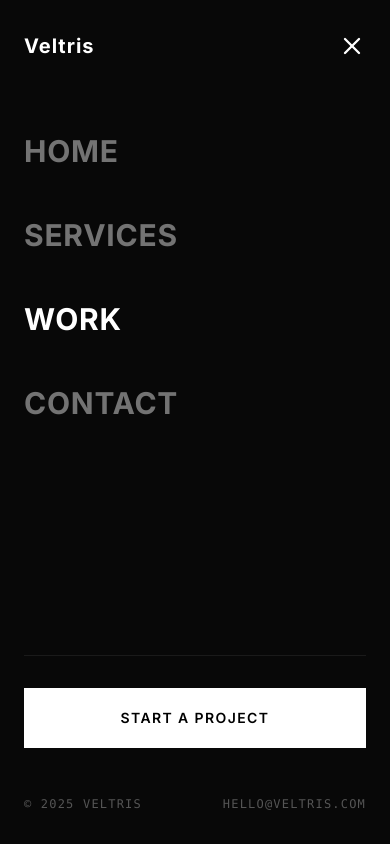
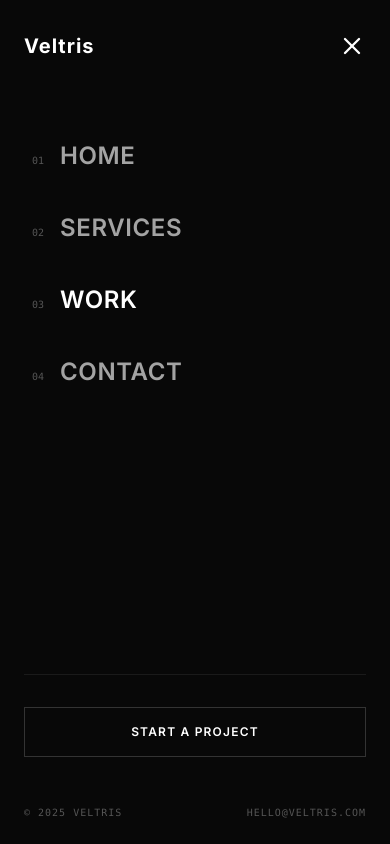
Before and after one commit to mohammadfarooqi140-ux/veltris-site, a Next.js app: page /work in a window 390 px wide. Both pictures are taken after a click on the button "Open Menu". Shown: the top 844 px of the page. Built offline with nearby package versions, Linux system fonts and the light colour scheme.

Commit message:
feat: implement targeted premium mobile structural polish

```diff
--- a/app/services/page.tsx
+++ b/app/services/page.tsx
@@ -58,7 +58,7 @@ export default function ServicesPage() {
     <main className="min-h-screen bg-[#080808] overflow-hidden">
       {/* HERO SECTION */}
       <section className="relative pt-28 pb-8 md:pt-40 md:pb-24 px-6 md:px-12 border-b border-[#1a1a1a]">
-        <div className="max-w-7xl mx-auto relative z-10 flex flex-col md:flex-row items-center justify-between gap-12">
+        <div className="max-w-7xl mx-auto relative z-10 flex flex-col md:flex-row items-center justify-between gap-6 md:gap-12">
           {/* Left Text */}
           <motion.div
             className="w-full md:w-[55%]"
--- a/app/work/page.tsx
+++ b/app/work/page.tsx
@@ -62,7 +62,7 @@ export default function WorkPage() {
     <main className="min-h-screen bg-[#080808]">
 
       {/* ── 1. COMPACT HERO INTRO ─────────────────────────────────────────── */}
-      <section className="px-6 md:px-12 max-w-7xl mx-auto pt-24 md:pt-32 pb-8 md:pb-10">
+      <section className="px-6 md:px-12 max-w-7xl mx-auto pt-24 md:pt-32 pb-4 md:pb-10">
         <motion.div
           initial={{ opacity: 0, y: 24 }}
           animate={{ opacity: 1, y: 0 }}
@@ -102,7 +102,7 @@ export default function WorkPage() {
           <div className="flex flex-col lg:flex-row">
 
             {/* LEFT TEXT PANEL — 40% */}
-            <div className="w-full lg:w-[40%] p-6 md:p-10 lg:p-12 flex flex-col justify-between gap-10 border-b lg:border-b-0 lg:border-r border-[#1a1a1a]">
+            <div className="w-full lg:w-[40%] p-5 md:p-10 lg:p-12 flex flex-col justify-between gap-8 md:gap-10 border-b lg:border-b-0 lg:border-r border-[#1a1a1a]">
               <div>
                 <p className="text-[10px] uppercase tracking-[0.2em] text-[#555] mb-5 font-mono">
                   E-COMMERCE / BRAND EXPERIENCE
@@ -150,7 +150,7 @@ export default function WorkPage() {
             </div>
 
             {/* RIGHT VISUAL PANEL — 60% */}
-            <div className="w-full lg:w-[60%] relative bg-[#040404] min-h-[320px] md:min-h-[480px] lg:min-h-0 overflow-hidden flex items-center justify-center p-6 lg:p-12">
+            <div className="w-full lg:w-[60%] relative bg-[#040404] min-h-[260px] md:min-h-[480px] lg:min-h-0 overflow-hidden flex items-center justify-center p-4 lg:p-12">
               {/* Large desktop preview */}
               <motion.div
                 animate={{ y: [0, -10, 0] }}
@@ -199,7 +199,7 @@ export default function WorkPage() {
       </section>
 
       {/* ── 3. BUILD BREAKDOWN TIMELINE ──────────────────────────────────── */}
-      <section className="px-6 md:px-12 max-w-7xl mx-auto py-16 md:py-28">
+      <section className="px-6 md:px-12 max-w-7xl mx-auto py-10 md:py-28">
 
         {/* Section heading */}
         <motion.div
@@ -207,7 +207,7 @@ export default function WorkPage() {
           whileInView={{ opacity: 1, y: 0 }}
           viewport={{ once: true }}
           transition={{ duration: 0.55 }}
-          className="mb-14 md:mb-20 border-b border-[#1a1a1a] pb-8"
+          className="mb-10 md:mb-20 border-b border-[#1a1a1a] pb-8"
         >
           <p className="text-[10px] uppercase tracking-[0.2em] text-[#555] mb-4 font-mono">Build Breakdown</p>
           <h2 className="text-3xl md:text-4xl font-bold text-white leading-tight">
@@ -238,7 +238,7 @@ export default function WorkPage() {
               </div>
 
               {/* Details */}
-              <div className="p-6">
+              <div className="p-5">
                 <p className="text-[10px] uppercase tracking-[0.2em] text-[#555] mb-5 font-mono">Project Snapshot</p>
                 <h3 className="text-xl font-bold text-white mb-6">Aethalgard</h3>
                 <div className="flex flex-col gap-4 mb-7">
@@ -254,14 +254,6 @@ export default function WorkPage() {
                     </div>
                   ))}
                 </div>
-                <a
-                  href="https://athelgard.vercel.app/"
-                  target="_blank"
-                  rel="noopener noreferrer"
-                  className="text-[11px] uppercase tracking-widest text-[#555] hover:text-white transition-colors duration-300 inline-flex items-center gap-2"
-                >
-                  View project <span>&rarr;</span>
-                </a>
               </div>
             </div>
           </motion.div>
@@ -287,7 +279,7 @@ export default function WorkPage() {
                 whileInView={{ opacity: 1, y: 0 }}
                 viewport={{ once: true, margin: "-80px" }}
                 transition={{ duration: 0.55, ease: [0.22, 1, 0.36, 1], delay: index * 0.08 }}
-                className="group border border-[#1a1a1a] bg-[#050505] p-6 md:p-9 hover:border-[#2d2d2d] hover:-translate-y-1 transition-all duration-500"
+                className="group border border-[#1a1a1a] bg-[#050505] p-5 md:p-9 hover:border-[#2d2d2d] hover:-translate-y-1 transition-all duration-500"
               >
                 <span className="text-[10px] font-mono text-[#444] mb-4 block group-hover:text-[#777] transition-colors duration-300">
                   {step.num}
@@ -302,7 +294,7 @@ export default function WorkPage() {
 
       {/* ── 4. WHAT THIS PROJECT DEMONSTRATES ───────────────────────────── */}
       <section className="border-t border-[#1a1a1a] bg-[#040404]">
-        <div className="px-6 md:px-12 max-w-7xl mx-auto py-16 md:py-24">
+        <div className="px-6 md:px-12 max-w-7xl mx-auto py-10 md:py-24">
           <motion.div
             initial={{ opacity: 0, y: 20 }}
             whileInView={{ opacity: 1, y: 0 }}
@@ -331,7 +323,7 @@ export default function WorkPage() {
                   hidden: { opacity: 0, y: 20 },
                   visible: { opacity: 1, y: 0, transition: { duration: 0.55, ease: [0.22, 1, 0.36, 1] } },
                 }}
-                className="bg-[#040404] p-6 md:p-10 group hover:bg-[#070707] transition-colors duration-500"
+                className="bg-[#040404] p-5 md:p-10 group hover:bg-[#070707] transition-colors duration-500"
               >
                 <span className="text-[10px] font-mono text-[#444] mb-5 block">{card.num}</span>
                 <h3 className="text-lg font-bold text-white mb-3">{card.title}</h3>
@@ -343,7 +335,7 @@ export default function WorkPage() {
       </section>
 
       {/* ── 5. FINAL CTA ─────────────────────────────────────────────────── */}
-      <section className="border-t border-[#1a1a1a] py-16 md:py-20 px-6 text-center">
+      <section className="border-t border-[#1a1a1a] py-10 md:py-20 px-6 text-center">
         <motion.div
           initial={{ opacity: 0, y: 20 }}
           whileInView={{ opacity: 1, y: 0 }}
--- a/components/Navbar.tsx
+++ b/components/Navbar.tsx
@@ -19,9 +19,20 @@ export default function Navbar() {
         setIsScrolled(false);
       }
     };
+
+    const handleKeyDown = (e: KeyboardEvent) => {
+      if (e.key === "Escape" && isOpen) {
+        setIsOpen(false);
+      }
+    };
+
     window.addEventListener("scroll", handleScroll);
-    return () => window.removeEventListener("scroll", handleScroll);
-  }, []);
+    document.addEventListener("keydown", handleKeyDown);
+    return () => {
+      window.removeEventListener("scroll", handleScroll);
+      document.removeEventListener("keydown", handleKeyDown);
+    };
+  }, [isOpen]);
 
   const navLinks = [
     { name: "Home", href: "/" },
@@ -96,9 +107,21 @@ export default function Navbar() {
             animate={{ opacity: 1, y: 0 }}
             exit={{ opacity: 0, y: -20 }}
             transition={{ duration: 0.4, ease: [0.22, 1, 0.36, 1] }}
-            className="md:hidden fixed inset-0 top-[73px] z-40 bg-[#080808] flex flex-col px-6 pt-12 pb-8 overflow-y-auto"
+            className="md:hidden fixed inset-0 z-[60] bg-[#080808] flex flex-col px-6 py-6 overflow-y-auto"
           >
-            <div className="flex flex-col space-y-6 flex-grow">
+            {/* Top row inside menu */}
+            <div className="flex items-center justify-between mb-16">
+              <span className="text-xl font-bold tracking-wider text-white">Veltris</span>
+              <button
+                onClick={() => setIsOpen(false)}
+                className="text-white hover:text-neutral-400 transition-colors p-2 -mr-2"
+                aria-label="Close Menu"
+              >
+                <X size={28} />
+              </button>
+            </div>
+
+            <div className="flex flex-col space-y-6 flex-grow pl-2">
               {navLinks.map((link, index) => {
                 const isActive = pathname === link.href;
                 return (
@@ -111,11 +134,16 @@ export default function Navbar() {
                     <Link
                       href={link.href}
                       onClick={() => setIsOpen(false)}
-                      className={`block py-3 text-3xl sm:text-4xl tracking-wide uppercase font-bold transition-colors ${
-                        isActive ? "text-white" : "text-neutral-500 hover:text-white"
-                      }`}
+                      className="group flex items-baseline gap-4 py-2"
                     >
-                      {link.name}
+                      <span className="text-[10px] font-mono text-[#555] group-hover:text-[#888] transition-colors">
+                        0{index + 1}
+                      </span>
+                      <span className={`text-2xl tracking-wide uppercase font-semibold transition-colors ${
+                        isActive ? "text-white" : "text-neutral-400 group-hover:text-white"
+                      }`}>
+                        {link.name}
+                      </span>
                     </Link>
                   </motion.div>
                 );
@@ -131,14 +159,14 @@ export default function Navbar() {
               <Link
                 href="/contact"
                 onClick={() => setIsOpen(false)}
-                className="block w-full text-center bg-white text-black font-semibold text-sm tracking-widest uppercase py-5 rounded-none hover:bg-neutral-200 transition-all duration-300"
+                className="block w-full text-center border border-[#333] text-white font-semibold text-xs tracking-widest uppercase py-4 rounded-none hover:bg-white hover:text-black transition-all duration-300"
               >
                 Start a Project
               </Link>
 
-              <div className="flex justify-between items-center mt-12 text-[#555] text-xs font-mono uppercase tracking-widest">
+              <div className="flex justify-between items-center mt-12 text-[#555] text-[10px] font-mono uppercase tracking-widest">
                 <span>© 2025 Veltris</span>
-                <a href="mailto:hello@veltris.com" className="hover:text-white transition-colors">hello@veltris.com</a>
+                <a href="mailto:hello@veltris.com" className="hover:text-[#888] transition-colors">hello@veltris.com</a>
               </div>
             </motion.div>
           </motion.div>
--- a/components/WebsitePreviewCard.tsx
+++ b/components/WebsitePreviewCard.tsx
@@ -14,7 +14,7 @@ export default function WebsitePreviewCard({ type, offset }: { type: number, off
 
   return (
     <motion.div
-      className={`absolute w-full max-w-[340px] md:max-w-none md:w-[400px] h-[220px] md:h-[300px] border border-[#1f1f1f] bg-[#050505] overflow-hidden shadow-[0_0_40px_rgba(0,0,0,0.25)] flex-col rounded-sm ${offset > 0 ? 'hidden md:flex' : 'flex'}`}
+      className={`relative md:absolute w-full md:w-[400px] aspect-video md:aspect-auto md:h-[300px] border border-[#1f1f1f] bg-[#050505] overflow-hidden shadow-[0_0_40px_rgba(0,0,0,0.25)] flex-col rounded-sm ${offset > 0 ? 'hidden md:flex' : 'flex'}`}
       initial={{ opacity: 0, y: 50, scale: 0.9 }}
       animate={{
         opacity: isActive ? 1 : Math.max(0.35, 1 - offset * 0.4),
--- a/components/WebsitePreviewStack.tsx
+++ b/components/WebsitePreviewStack.tsx
@@ -22,7 +22,7 @@ export default function WebsitePreviewStack() {
   }, []);
 
   return (
-    <div className="relative w-full h-[280px] md:h-[600px] flex items-center justify-end pointer-events-none mt-8 md:mt-0">
+    <div className="relative w-full h-auto md:h-[600px] flex items-center justify-end pointer-events-none mt-4 md:mt-0">
 
       {/* Service Indicator */}
       <div className="absolute left-0 top-1/2 -translate-y-1/2 flex flex-col gap-6 z-20 hidden lg:flex pointer-events-auto">
@@ -50,7 +50,7 @@ export default function WebsitePreviewStack() {
       </div>
 
       {/* Stack Area */}
-      <div className="relative w-full lg:w-[85%] h-full flex items-center justify-center lg:justify-end lg:pr-12">
+      <div className="relative w-full lg:w-[85%] h-auto md:h-full flex items-center justify-center lg:justify-end lg:pr-12">
         <AnimatePresence mode="popLayout">
           {servicesList.map((service, index) => {
             const offset = (index - activeIndex + servicesList.length) % servicesList.length;
```
Also changed, not shown: app/contact/page.tsx (+9 -9 lines).
